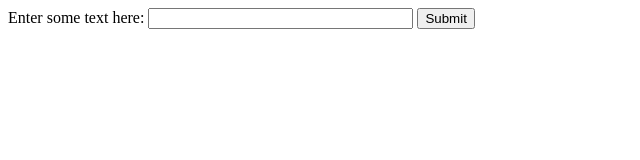
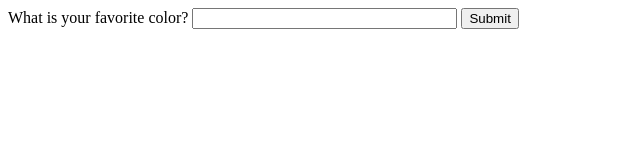
Before and after one commit to scoopergit/test-page, a plain HTML site: page index.html in a window 1280 px wide. Shown: the whole page, without its empty margins (0-640 px from the left). Drawn offline with nearby package versions, Linux system fonts and the light colour scheme.

Commit message:
Update index.html

```diff
--- a/index.html
+++ b/index.html
@@ -11,7 +11,7 @@
     <script src="mturk.js"></script>
 
     <form id="mturk_form">
-      Enter some text here:
+      What is your favorite color?
       <input type="text" name="data" maxlength="80" size="30"/>
       <input type="submit" value="Submit"/>
     </form>
```
